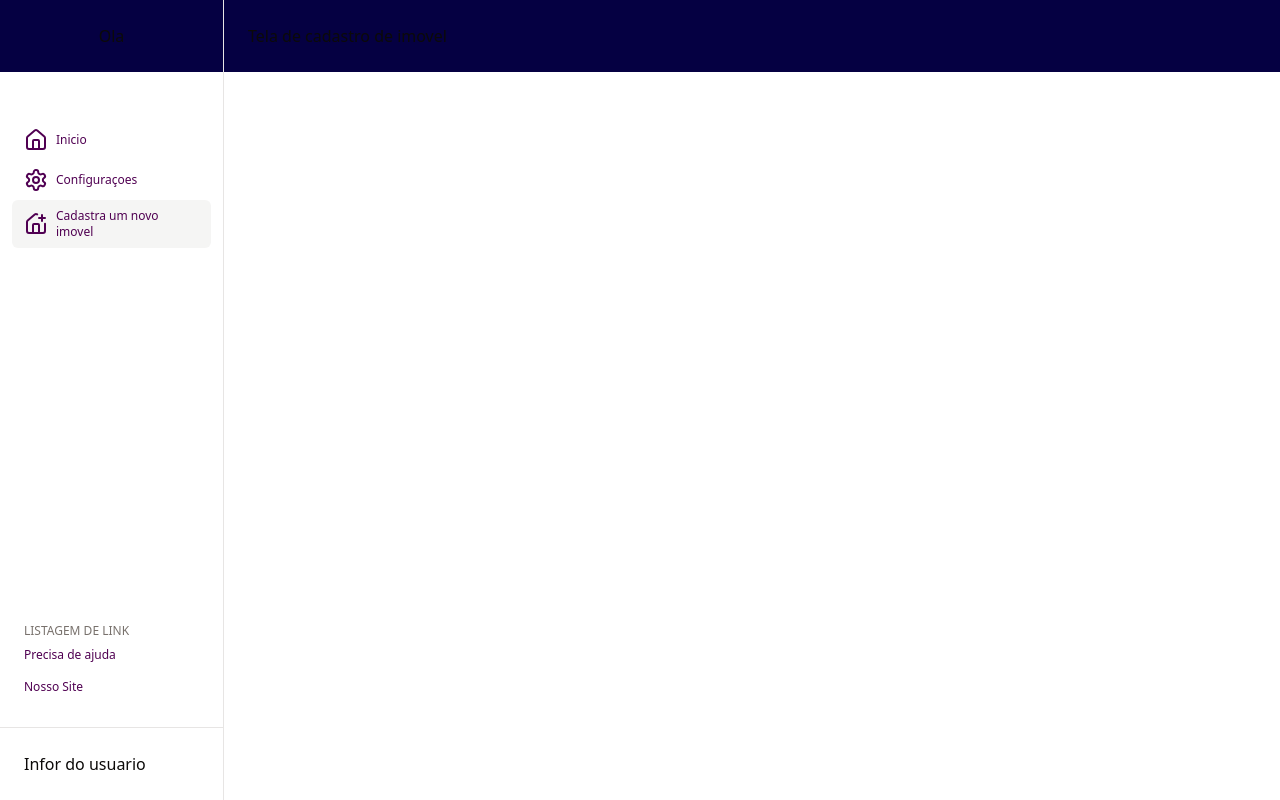
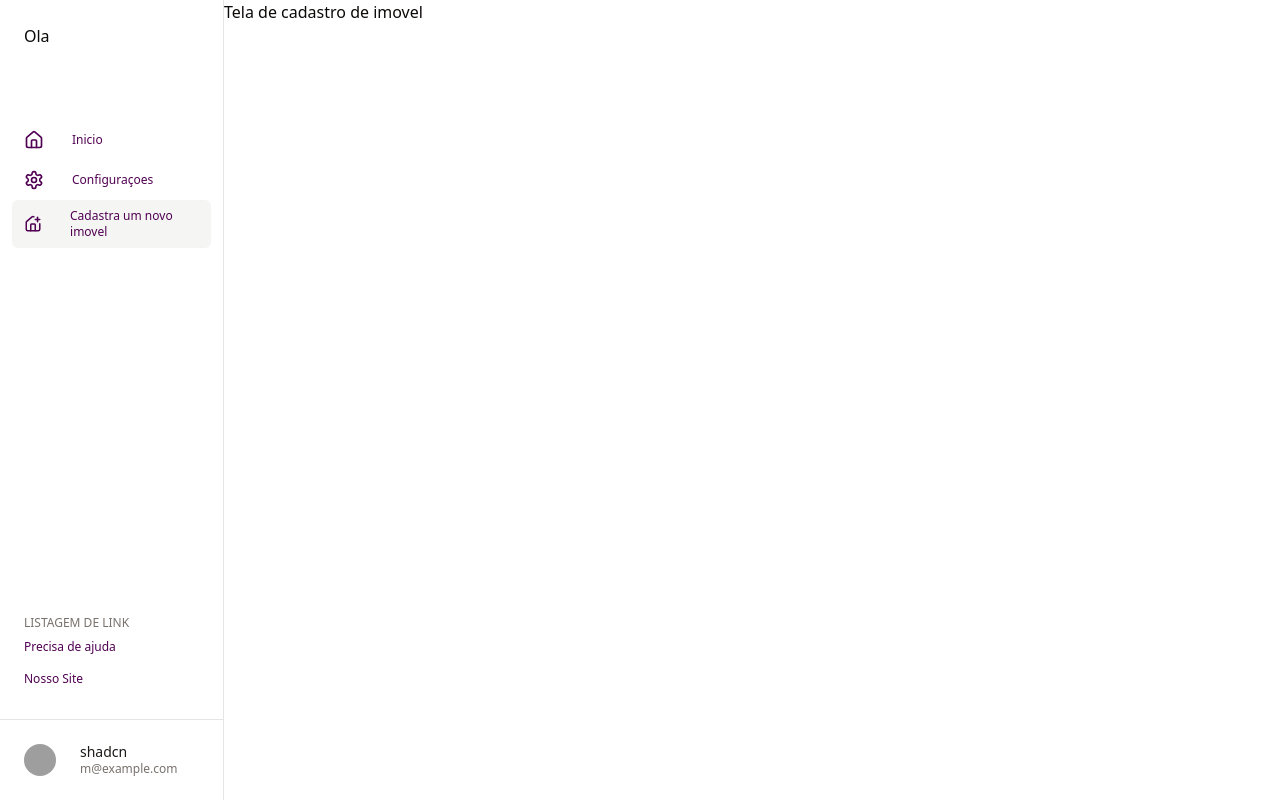
Before and after one commit to THIAGOMORGADO/web-projeto-tobehome, a Next.js app: page /dashboard/addnewimovel in a window 1280 px wide. Built offline with nearby package versions, Linux system fonts and the light colour scheme; grey boxes are pictures that could not be loaded.

Commit message:
deat: adicionando DropdowmMenu e icones no dashboard

```diff
--- a/src/app/_components/Dashboard/SideBar.tsx
+++ b/src/app/_components/Dashboard/SideBar.tsx
@@ -57,7 +57,7 @@ export function SideBarNavHeaderTitle({
   return (
     <h4
       className={cn(
-        "font-medium text-xs uppercase text-muted-foreground ml-3",
+        "flex items-centerfont-medium text-xs uppercase text-muted-foreground ml-3",
         className
       )}
     >
@@ -85,7 +85,7 @@ export function SideBarNavLink({
     <Link
       href={href}
       className={cn(
-        "text-[#500052] text-xs px-3 py-2 rounded-md flex items-center gap-2",
+        " text-[#500052] text-xs px-3 py-2 rounded-md flex items-center gap-2",
         active && "bg-secondary",
         className
       )}
--- a/src/app/dashboard/_components/SideBar/index.tsx
+++ b/src/app/dashboard/_components/SideBar/index.tsx
@@ -10,14 +10,12 @@ import {
   SideBarNavHeader,
   SideBarNavHeaderTitle,
   SideBarFooter,
-  SideBarHeaderMain,
 } from "@/app/_components/Dashboard/SideBar";
 import { HomeIcon, Settings, HousePlus } from "lucide-react";
-import Image from "next/image";
+
 import { usePathname } from "next/navigation";
 import React from "react";
-
-import Logo from "@/app/assets/logo.jpg";
+import UserDropdowm from "../UserDropdown";
 
 export default function Main_SideBar() {
   const pathname = usePathname();
@@ -29,28 +27,28 @@ export default function Main_SideBar() {
   return (
     <div>
       <SideBar>
-        <SideBarHeader className="bg-[#050042] flex item-center justify-center">
+        <SideBarHeader className="">
           <h1>Ola</h1>
         </SideBarHeader>
         <SideBarMain className="flex flex-col flex-grow">
           <SideBarNav>
             <SideBarNavMain>
               <SideBarNavLink href="/dashboard" active={isActive("/dashboard")}>
-                <HomeIcon />
+                <HomeIcon className="w-5 mr-5" />
                 Inicio
               </SideBarNavLink>
               <SideBarNavLink
                 href="/dashboard/settings"
                 active={isActive("/dashboard/settings")}
               >
-                <Settings />
+                <Settings className="w-5 mr-5" />
                 Configuraçoes
               </SideBarNavLink>
               <SideBarNavLink
                 href="/dashboard/addnewimovel"
                 active={isActive("/dashboard/addnewimovel")}
               >
-                <HousePlus />
+                <HousePlus className="w-5 mr-5" />
                 Cadastra um novo imovel
               </SideBarNavLink>
             </SideBarNavMain>
@@ -70,7 +68,7 @@ export default function Main_SideBar() {
           </SideBarNav>
         </SideBarMain>
         <SideBarFooter>
-          <h1>Infor do usuario</h1>
+          <UserDropdowm />
         </SideBarFooter>
       </SideBar>
     </div>
--- /dev/null
+++ b/src/app/dashboard/_components/UserDropdown/index.tsx
@@ -0,0 +1,67 @@
+import { Avatar, AvatarFallback, AvatarImage } from "@/components/ui/avatar";
+import { Button } from "@/components/ui/button";
+import {
+  DropdownMenu,
+  DropdownMenuContent,
+  DropdownMenuGroup,
+  DropdownMenuItem,
+  DropdownMenuLabel,
+  DropdownMenuSeparator,
+  DropdownMenuTrigger,
+} from "@/components/ui/dropdown-menu";
+import { LogOut, Settings, User } from "lucide-react";
+
+import React from "react";
+
+export default function UserDropdowm() {
+  return (
+    <div>
+      <DropdownMenu>
+        <DropdownMenuTrigger asChild>
+          <Button
+            variant="link"
+            className="relative h-8 flex items-center justify-between w-full !px-0 space-x-4"
+          >
+            <Avatar className="h-8 w-8">
+              <AvatarImage src="/avatars/01.png" alt="@shadcn" />
+              <AvatarFallback>SC</AvatarFallback>
+            </Avatar>
+
+            <div className="flex flex-col space-y-1 flex-1 text-left ">
+              <p className="text-sm font-medium leading-none">shadcn</p>
+              <p className="text-xs leading-none text-muted-foreground">
+                m@example.com
+              </p>
+            </div>
+          </Button>
+        </DropdownMenuTrigger>
+        <DropdownMenuContent className="w-56" align="end" forceMount>
+          <DropdownMenuLabel className="font-normal">
+            <div className="flex flex-col space-y-1">
+              <p className="text-sm font-medium leading-none">shadcn</p>
+              <p className="text-xs leading-none text-muted-foreground">
+                m@example.com
+              </p>
+            </div>
+          </DropdownMenuLabel>
+          <DropdownMenuSeparator />
+          <DropdownMenuGroup>
+            <DropdownMenuItem>
+              <User />
+              Profile
+            </DropdownMenuItem>
+            <DropdownMenuItem>
+              <Settings />
+              configuração
+            </DropdownMenuItem>
+          </DropdownMenuGroup>
+          <DropdownMenuSeparator />
+          <DropdownMenuItem className="flex justify-between border-border ">
+            Desconectar
+            <LogOut color="red" />
+          </DropdownMenuItem>
+        </DropdownMenuContent>
+      </DropdownMenu>
+    </div>
+  );
+}
--- a/src/app/dashboard/addnewimovel/page.tsx
+++ b/src/app/dashboard/addnewimovel/page.tsx
@@ -2,7 +2,7 @@ import React from "react";
 
 export default function AddImovel() {
   return (
-    <div className="bg-[#050042] p-6">
+    <div className="">
       <h1>Tela de cadastro de imovel</h1>
     </div>
   );
```
